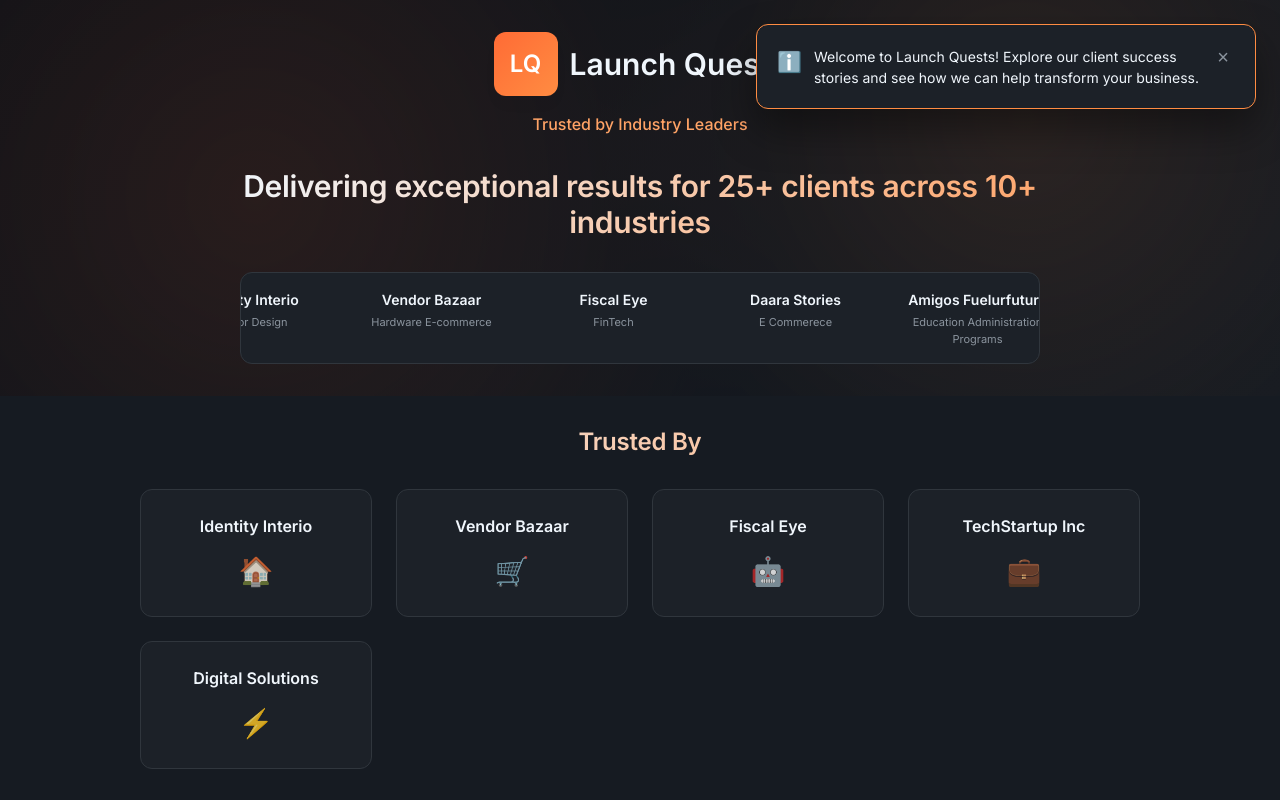
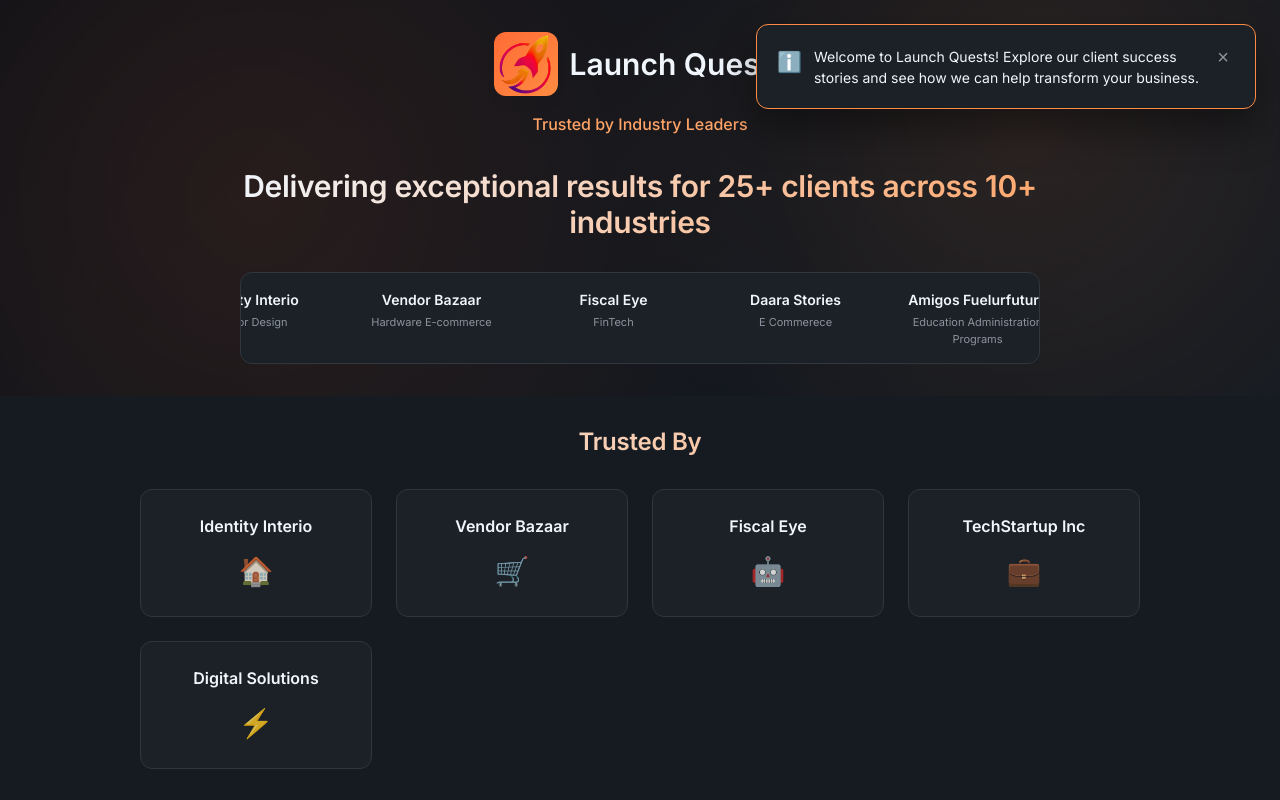
Before and after one commit to medusahealthpartner-rgb/launch-quests-website, a plain HTML site: page index.html in a window 1280 px wide. Shown: the top 800 px of the page. Drawn offline with Linux system fonts and the light colour scheme; a web font is replaced by a local one.

```diff
--- a/index.html
+++ b/index.html
@@ -15,7 +15,7 @@
             <div class="hero__content">
                 <div class="hero__brand">
                     <div class="brand-logo">
-                        <span class="logo">LQ</span>
+                        <img src="logo.png" alt="Launch Quests Logo" class="logo">
                         <span class="brand-name">Launch Quests</span>
                     </div>
                     <p class="brand-tagline">Trusted by Industry Leaders</p>
```
